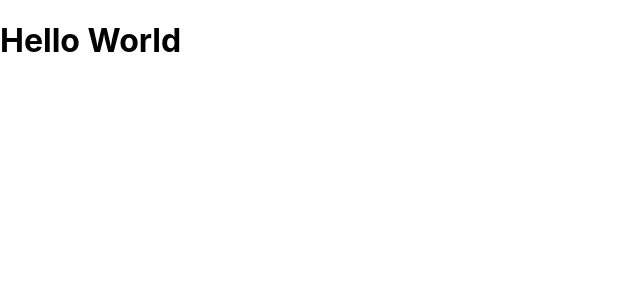
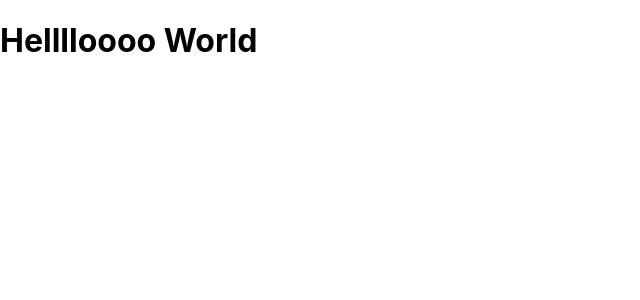
Before and after one commit to curlerhaus/DTNS_News_Blog, a React (Create React App) app in the folder client/: page / in a window 1280 px wide. Shown: the top 300 px of the page, without its empty margins (0-640 px from the left). Built offline with nearby package versions, Linux system fonts and the light colour scheme.

Commit message:
third commit

```diff
--- a/client/src/App.js
+++ b/client/src/App.js
@@ -4,7 +4,7 @@ import React from 'react'
 function App() {
   return (
     <div>
-      <h1>Hello World</h1>
+      <h1>Helllloooo World</h1>
     </div>
   )
 }
```
Also changed, not shown: 2 other files (tests, documents, lock files or other folders).
